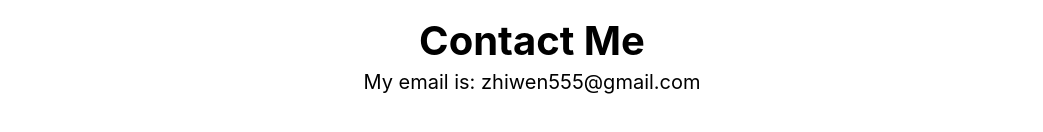
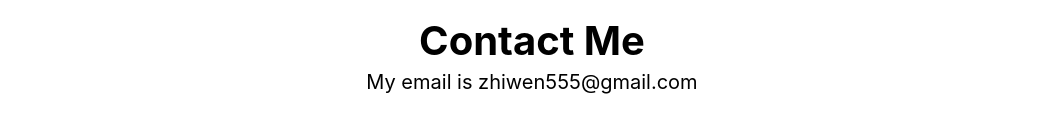
Before and after one commit to zhiwenh/personal-website, a React (Create React App) app in the folder client/: page / in a window 1280 px wide. Shown: the part 6984-7116 px from the top of the page, without its empty margins (108-1151 px from the left). Built offline with nearby package versions, Linux system fonts and the light colour scheme.

Commit message:
Made progress

```diff
--- a/client/src/App.js
+++ b/client/src/App.js
@@ -352,7 +352,7 @@ function App() {
             Contact Me
           </div>
           <div className="contact-me-email">
-            My email is: zhiwen555@gmail.com
+            My email is zhiwen555@gmail.com
           </div>
         </div>
       </div>
```
